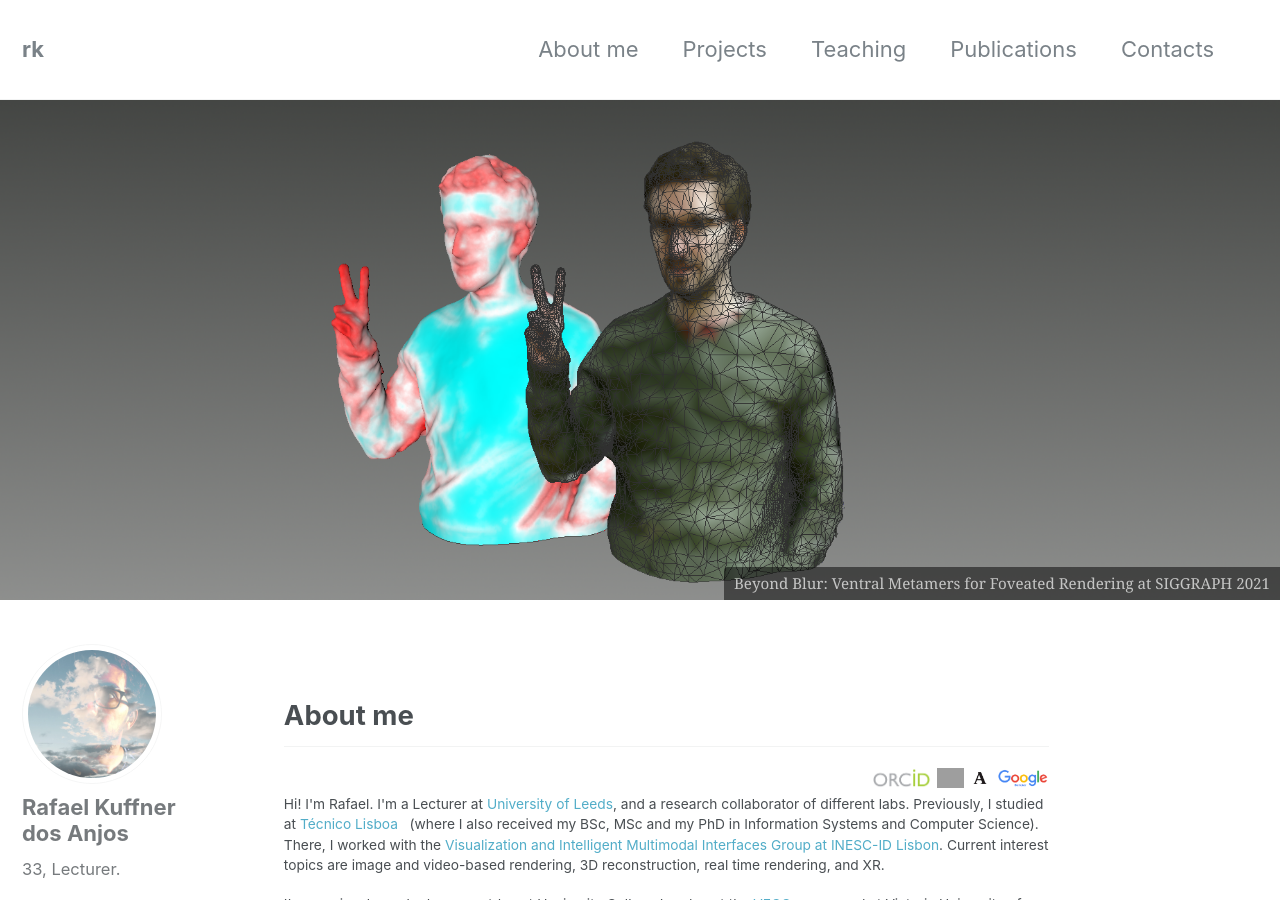
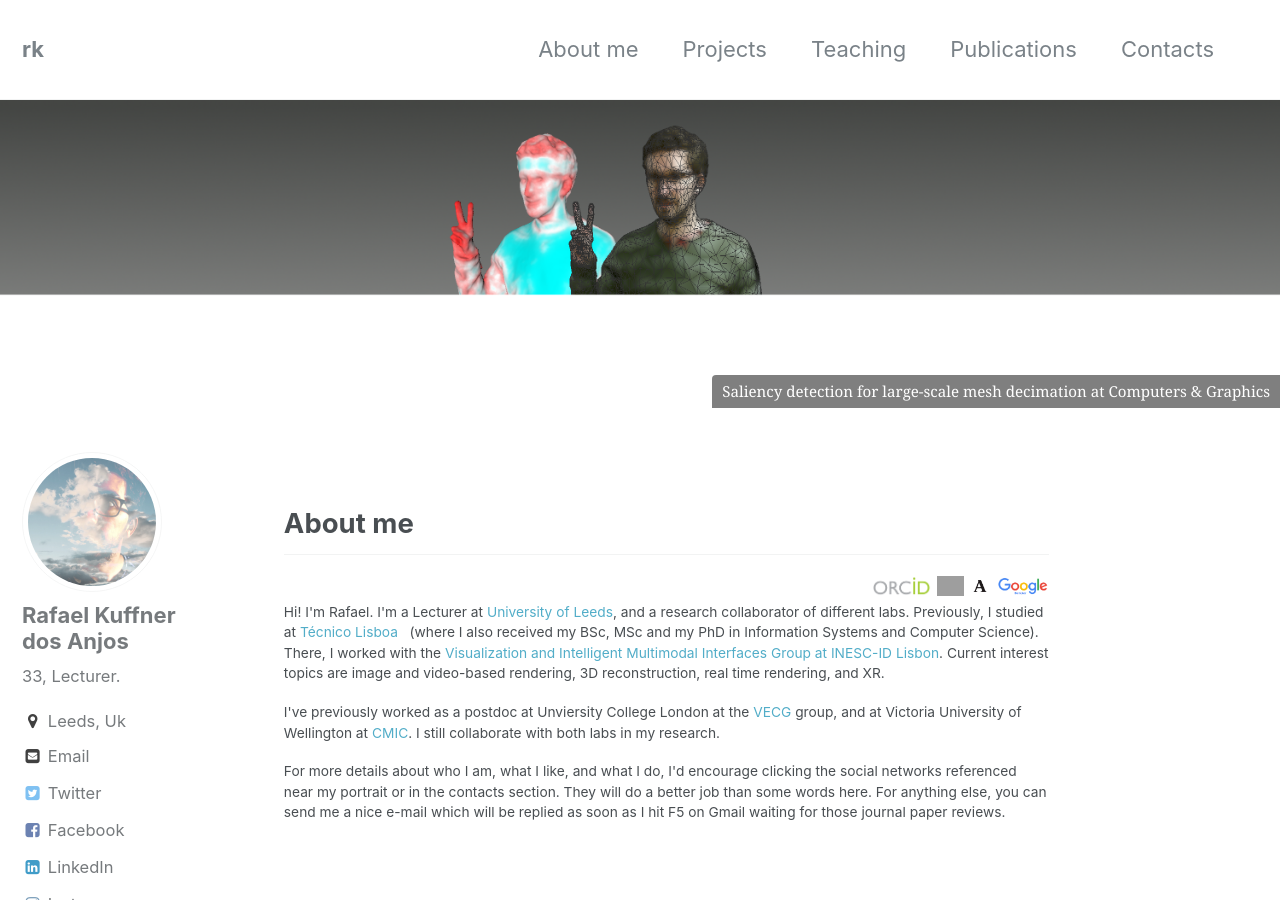
Before and after one commit to rafaelkuffner/rafaelkuffner.github.io, a Jekyll site: the page built from index.html, in a window 1280 px wide and 900 px high. Built offline with Jekyll 4.4.1, drawn with Linux system fonts in a browser that asks for light colours; the list of posts is cut into pages by our own code; grey boxes are pictures that could not be loaded.

Commit message:
Tweaking

```diff
--- a/index.html
+++ b/index.html
@@ -5,7 +5,7 @@
   image: /assets/images/headersaliency.png
   #overlay_image: /assets/images/teaser.jpg
   #overlay_filter: 0.1 # same as adding an opacity of 0.5 to a black background
-  caption: "Beyond Blur: Ventral Metamers for Foveated Rendering at SIGGRAPH 2021" #"Hey this is my website"
+  caption: "Saliency detection for large-scale mesh decimation at Computers & Graphics" #"Hey this is my website"
   #cta_label: # "More Info"
   #cta_url: #"www.google.com"
 
```
Also changed, not shown: assets/images/headersaliency.png.
